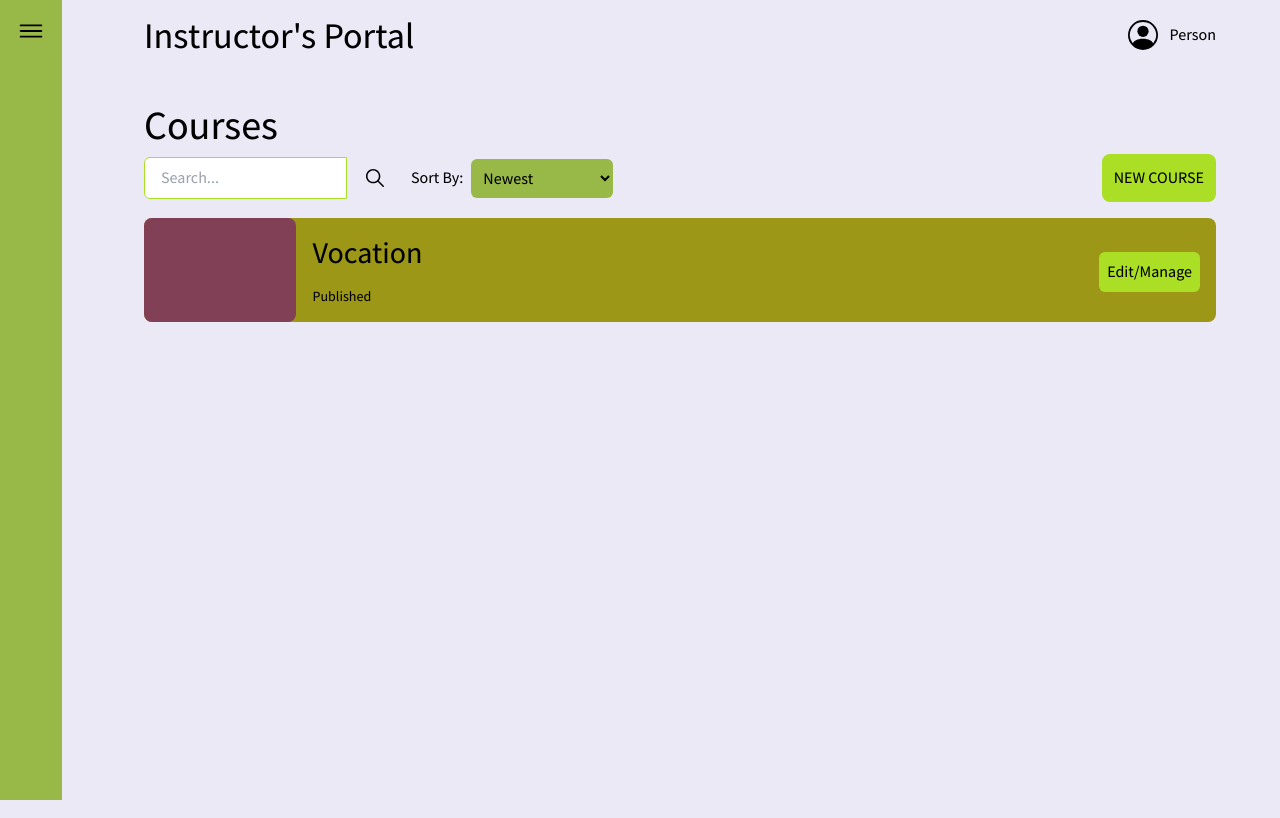
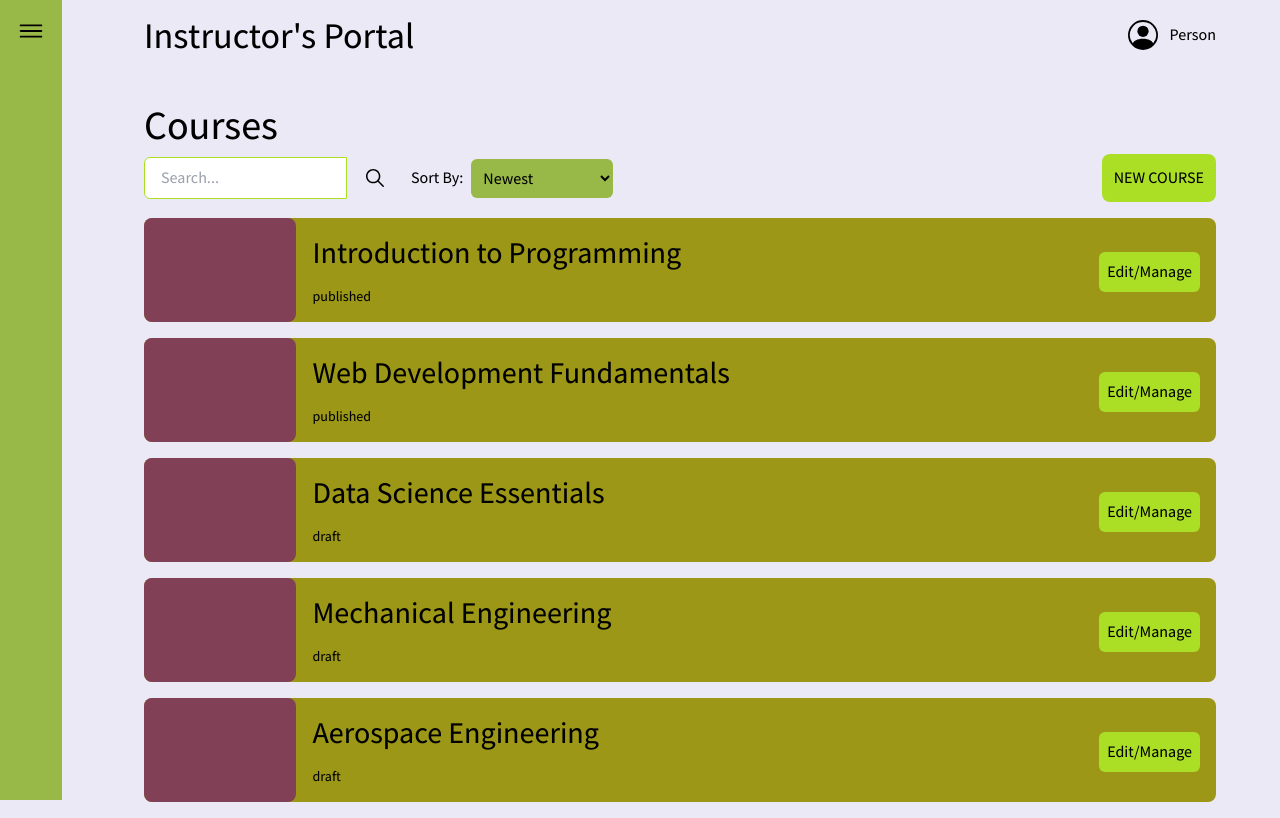
Before and after one commit to ApprenticeEngage/apprentice-mentor-interface, a React (Vite) app: page / in a window 1280 px wide. Built offline with nearby package versions, Linux system fonts and the light colour scheme.

Commit message:
card tiles rendered for courses and sidebar fixed

```diff
--- a/src/components/Home/CourseTile.tsx
+++ b/src/components/Home/CourseTile.tsx
@@ -1,18 +1,19 @@
 import React from "react";
 
 type CourseTileProps = {
+  key: string;
   title: string;
-  status: "Draft" | "Published";
+  status: string;
 };
 
-const CourseTile: React.FC<CourseTileProps> = ({ title, status }) => {
+const CourseTile: React.FC<CourseTileProps> = ({ key, title, status }) => {
   return (
-    <div className="flex bg-card-dark w-full text-white rounded-lg">
+    <div className="flex bg-card-dark w-full text-white rounded-lg mb-4">
       <div className="banner rounded-lg bg-temp w-2/12"></div>
       <div className="text-center p-4 flex justify-between items-center w-full">
         <div className="flex flex-col items-start">
-        <h2 className="text-3xl font-bold mb-4">{title}</h2>
-        <span className="mr-2 text-sm font-thin">{status}</span>
+          <h2 className="text-3xl font-bold mb-4">{title}</h2>
+          <span className="mr-2 text-sm font-thin">{status}</span>
         </div>
         <div className="mt-2">
           <button className="bg-accent text-white p-2 mb-1 rounded-md">
--- a/src/components/Home/courses.tsx
+++ b/src/components/Home/courses.tsx
@@ -2,6 +2,7 @@ import React from "react";
 import SearchBox from "./SearchBox";
 import CourseSortDropdown from "./dropDownSort";
 import CourseTile from "./CourseTile";
+import { courseData } from "../../constants/data";
 
 interface CoursesProps {
   toggle: boolean;
@@ -20,10 +21,14 @@ const Courses: React.FC<CoursesProps> = ({ toggle }) => {
           <SearchBox />
           <CourseSortDropdown onSortChange={() => {}} />
         </div>
-        <button className=" p-3 right-16 bg-accent rounded-lg text-text ml-96">NEW COURSE</button>
+        <button className=" p-3 right-16 bg-accent rounded-lg text-text ml-96">
+          NEW COURSE
+        </button>
       </div>
       <div className="flex flex-col justify-start items-center pt-4 w-full">
-        <CourseTile title="Vocation" status="Published"></CourseTile>
+        {courseData.map((course) => (
+          <CourseTile key={course.id} title={course.title} status={course.published} />
+        ))}
       </div>
     </div>
   );
--- a/src/constants/data.tsx
+++ b/src/constants/data.tsx
@@ -5,6 +5,7 @@ export const courseData = [
     price: 4.67,
     recommendations: 32,
     author: "Al-shevidat",
+    published: "published", // or "draft"
   },
   {
     id: "2",
@@ -12,6 +13,7 @@ export const courseData = [
     price: 9.99,
     recommendations: 45,
     author: "John Doe",
+    published: "published", // or "draft"
   },
   {
     id: "3",
@@ -19,54 +21,23 @@ export const courseData = [
     price: 19.99,
     recommendations: 56,
     author: "Jane Smith",
+    published: "draft", // or "published"
   },
   {
     id: "4",
-    title: "JavaScript Mastery",
-    price: 14.95,
-    recommendations: 28,
-    author: "Chris Johnson",
+    title: "Mechanical Engineering",
+    price: 19.99,
+    recommendations: 56,
+    author: "Jane Smith",
+    published: "draft", // or "published"
   },
+
   {
     id: "5",
-    title: "Mobile App Development",
-    price: 7.5,
-    recommendations: 38,
-    author: "Amanda Brown",
-  },
-  {
-    id: "6",
-    title: "Machine Learning Basics",
-    price: 12.99,
-    recommendations: 64,
-    author: "David Lee",
-  },
-  {
-    id: "7",
-    title: "Frontend Frameworks",
-    price: 8.25,
-    recommendations: 22,
-    author: "Emily Wilson",
-  },
-  {
-    id: "8",
-    title: "Database Management",
-    price: 6.99,
-    recommendations: 50,
-    author: "Michael Clark",
-  },
-  {
-    id: "9",
-    title: "Artificial Intelligence",
-    price: 11.49,
-    recommendations: 39,
-    author: "Lisa Anderson",
-  },
-  {
-    id: "10",
-    title: "Software Engineering Principles",
-    price: 3.99,
-    recommendations: 19,
-    author: "Sarah Taylor",
+    title: "Aerospace Engineering",
+    price: 19.99,
+    recommendations: 56,
+    author: "Jane Smith",
+    published: "draft", // or "published"
   },
 ];
--- a/src/screens/Home.tsx
+++ b/src/screens/Home.tsx
@@ -12,8 +12,8 @@ const Home: React.FC = () => {
     setToggle(!toggle);
   };
   return (
-    <div className=" text-text overflow-x-clip ">
-      <div className="absolute flex flex-row justify-start p-4 h-screen bg-primary">
+    <div className=" text-text overflow-x-clip h-full w-full">
+      <div className="fixed flex flex-row justify-start p-4 h-screen bg-primary">
         <div onClick={handleToggle}>
           {toggle ? null : <IoIosMenu size={30} />}
         </div>
@@ -22,15 +22,12 @@ const Home: React.FC = () => {
             rootStyles={{
               [`.${sidebarClasses.container}`]: {
                 backgroundColor: "#98B847",
-
               },
             }}
           >
             <Menu
               menuItemStyles={{
                 button: ({ active, disabled }) => {
-                  // only apply styles on first level elements of the tree
-
                   return {
                     color: disabled ? "#000000" : "#000000",
                     backgroundColor: active ? "#000000" : undefined,
@@ -51,6 +48,7 @@ const Home: React.FC = () => {
           </Sidebar>
         )}
       </div>
+
       <NavBar />
       <Courses toggle={toggle} />
     </div>
```
